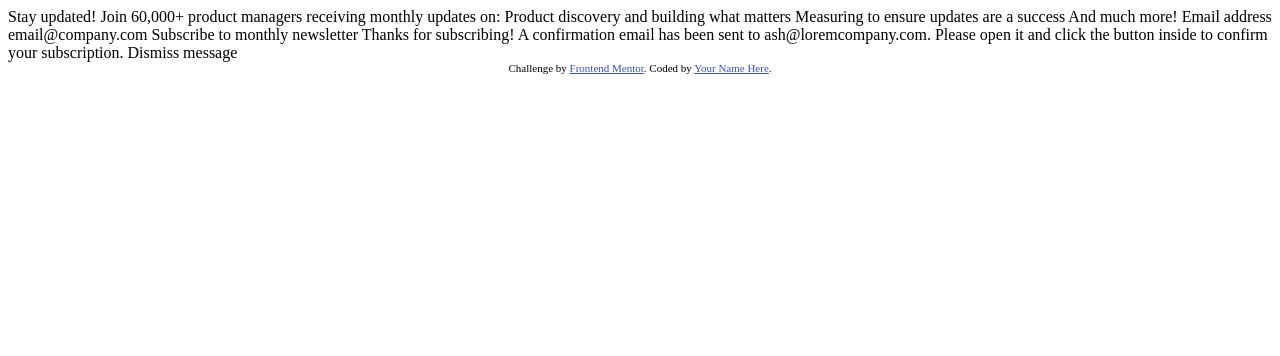
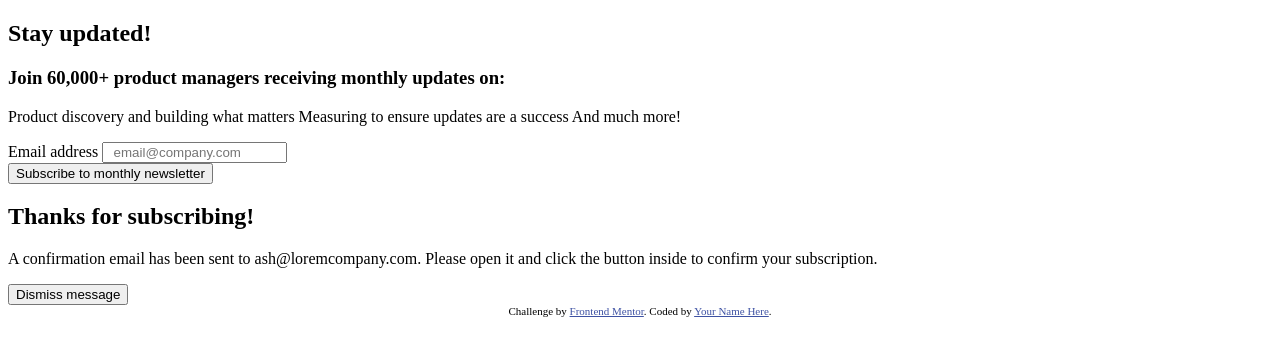
Before and after one commit to Sayon-okai/newsletter-sign-up-with-success-message-main, a plain HTML site: page index.html in a window 1280 px wide. Drawn offline with Linux system fonts and the light colour scheme.

Commit message:
structure added - no css - no js

```diff
--- a/index.html
+++ b/index.html
@@ -17,31 +17,39 @@
 <body>
 
   <!-- Sign-up form start -->
+<section class="sign-up-screen active">
 
-  Stay updated!
+    <h1 class="main-text">Stay updated!</h1>
 
-  Join 60,000+ product managers receiving monthly updates on:
+    <h3>Join 60,000+ product managers receiving monthly updates on:</h3>
 
-  Product discovery and building what matters
-  Measuring to ensure updates are a success
-  And much more!
+    <p>
+      Product discovery and building what matters
+      Measuring to ensure updates are a success
+      And much more!
+    </p>
+  <form action="">
+     <label for="email">Email address</label>
+    <input type="email" id="email" placeholder="  email@company.com">
 
-  Email address
-  email@company.com
-
-  Subscribe to monthly newsletter
+   </form>
+    <button type="submit">Subscribe to monthly newsletter</button>
+</section>
 
   <!-- Sign-up form end -->
 
   <!-- Success message start -->
+<section class="success-screen hidden">
 
-  Thanks for subscribing!
+    <h1 class="main-text">Thanks for subscribing!</h1>
 
-  A confirmation email has been sent to ash@loremcompany.com.
-  Please open it and click the button inside to confirm your subscription.
+    <p>
+      A confirmation email has been sent to <span class="visitor-email">ash@loremcompany.com.</span>
+      Please open it and click the button inside to confirm your subscription.
+    </p>
 
-  Dismiss message
-
+    <button type="button" id="dismiss-msg">Dismiss message</button>
+</section>
   <!-- Success message end -->
 
   <div class="attribution">
```
Also changed, not shown: css/main.css (added), js/script.js (added).
